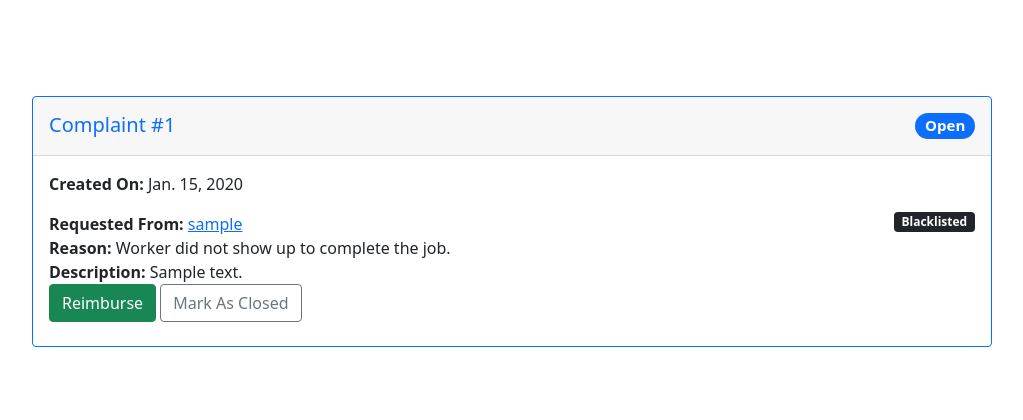
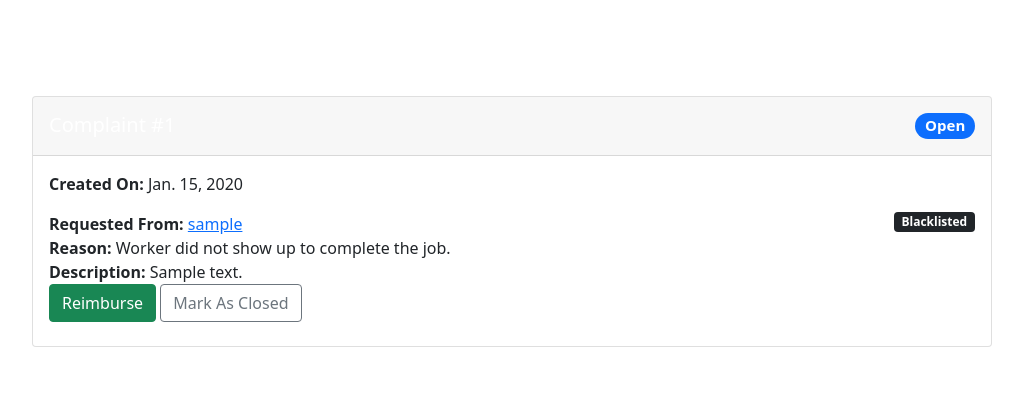
Before and after one commit to hagen-larsen-hl/3MusketeersAndARifleman, a Django app: page /complaints/view/1 in a window 1280 px wide. Shown: the part 62-482 px from the top of the page, without its empty margins (128-1151 px from the left). Run offline with Django 4.2, Linux system fonts and the light colour scheme; a user stored in the database is signed in; tables that the repository leaves empty hold one stand-in row (values such as "Sample post"); data that the repository does not hold is empty; some libraries are stand-ins or nearby versions.

Commit message:
Complaints styling

```diff
--- a/hustle/complaints/templates/complaints/view_one.html
+++ b/hustle/complaints/templates/complaints/view_one.html
@@ -9,9 +9,9 @@
 
 <!--View Complaint-->
 <div class="d-flex justify-content-center container-sm">
-  <div class="card m-5 w-75 border-{{ complaint.get_state.1 }}">
-    <div class="card-header">
-      <h5 class="my-2 text-{{ complaint.get_state.1 }}" style="float: left">Complaint #{{ complaint.id }}</h5>
+  <div class="card m-5 w-75">
+    <div class="card-header bg-hustle-secondary text-white">
+      <h5 class="my-2" style="float: left">Complaint #{{ complaint.id }}</h5>
       <h5><span class="badge rounded-pill bg-{{ complaint.get_state.1 }} my-2" style="float: right">{{ complaint.get_state_display }}</span></h5>
     </div>
     <div class="card-body">
```
Also changed, not shown: hustle/complaints/templates/complaints/complaint_card.html (+7 -1 lines).
